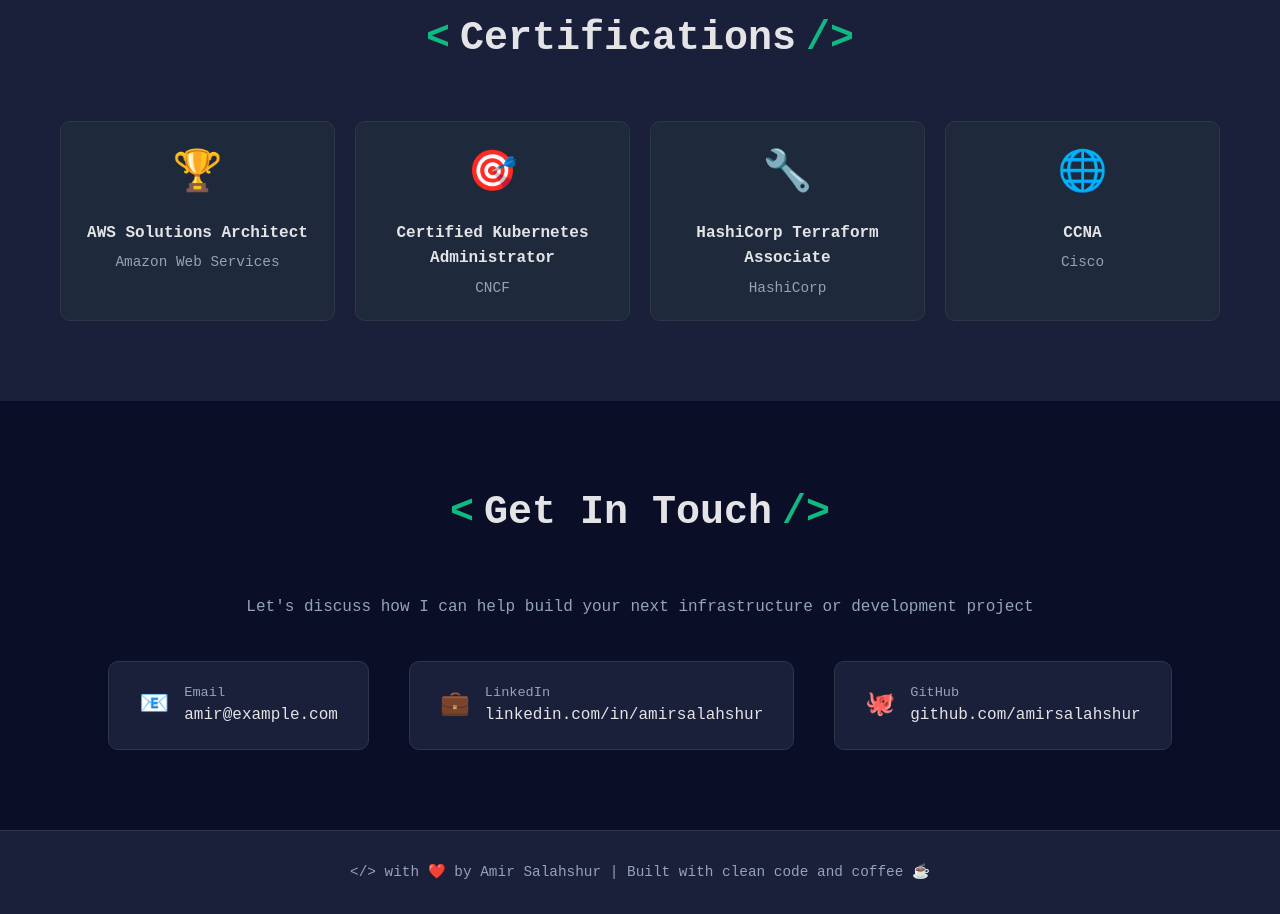
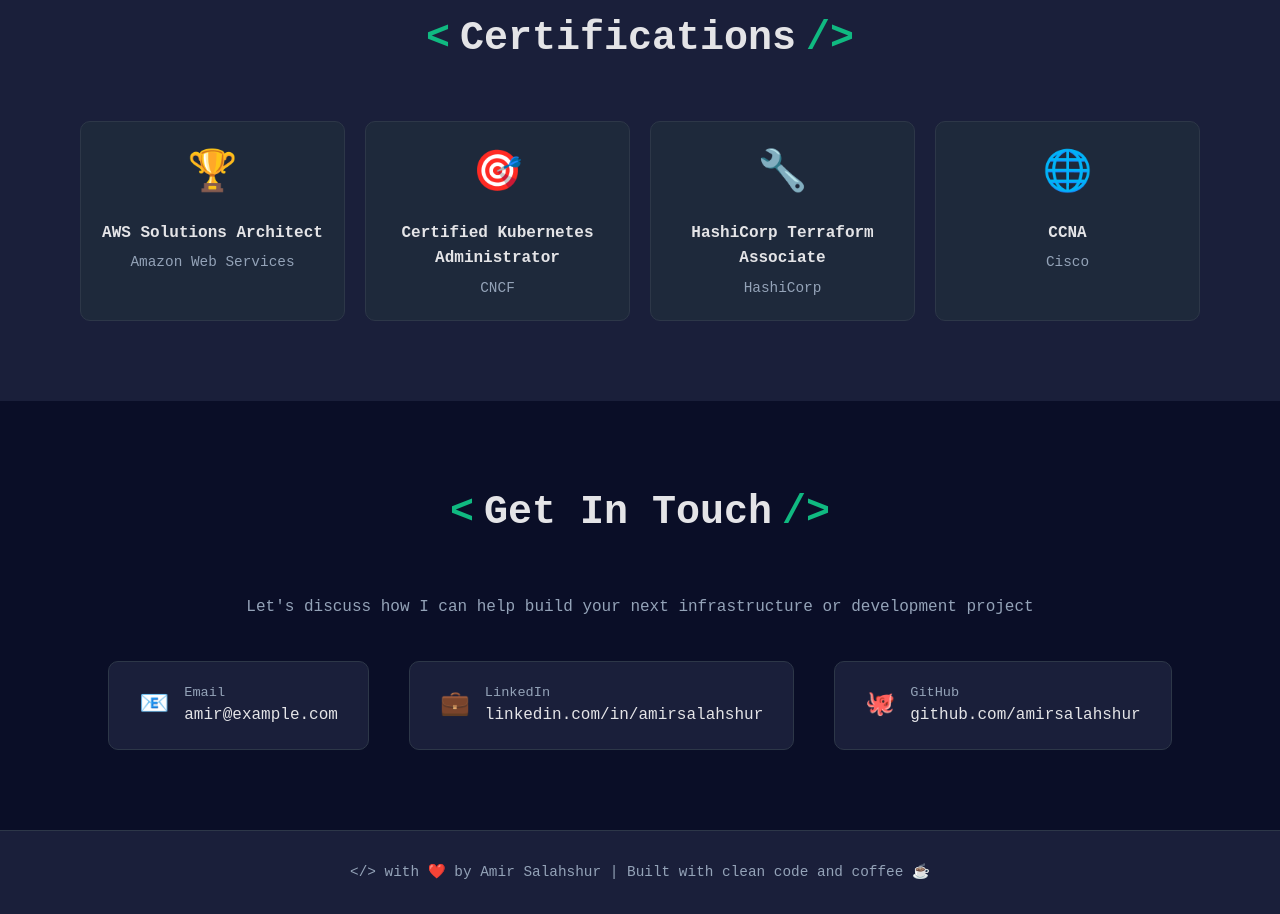
Before and after one commit to amirsalahshur/dev-resume, a plain HTML site: page index.html in a window 1280 px wide. Shown: the part 4560-5474 px from the top of the page. Drawn offline with Linux system fonts and the light colour scheme.

Commit message:
Main Fixes
Main Fixes

```diff
--- a/index.html
+++ b/index.html
@@ -496,9 +496,10 @@
         /* Certifications */
         .cert-grid {
             display: grid;
-            grid-template-columns: repeat(auto-fit, minmax(250px, 1fr));
+            grid-template-columns: repeat(auto-fit, minmax(200px, 1fr));
             gap: 20px;
             margin-top: 40px;
+            padding: 0 20px;
         }
 
         .cert-card {
```
